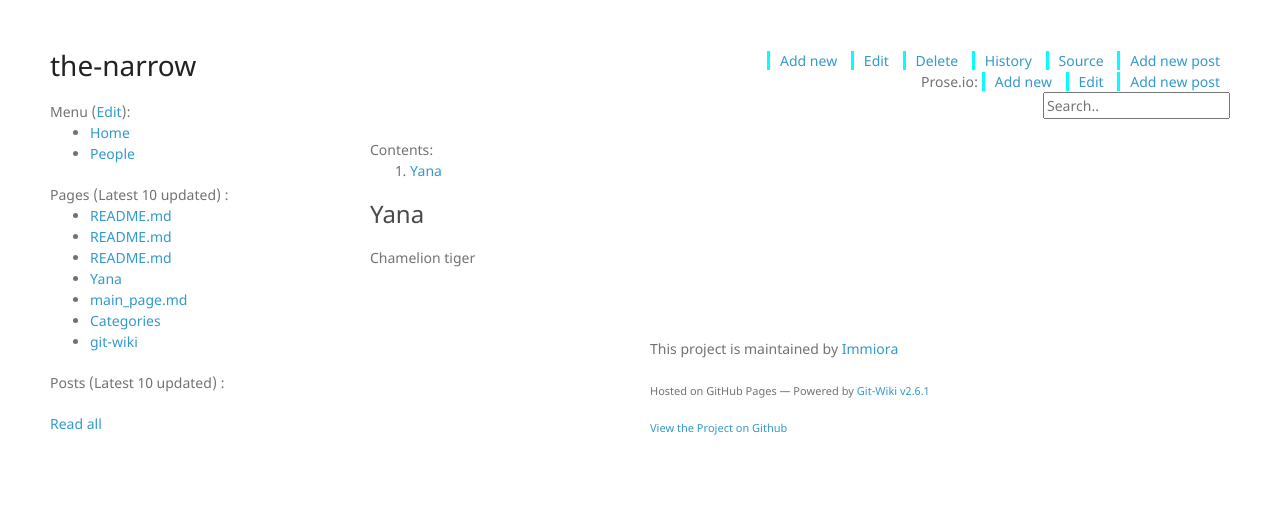
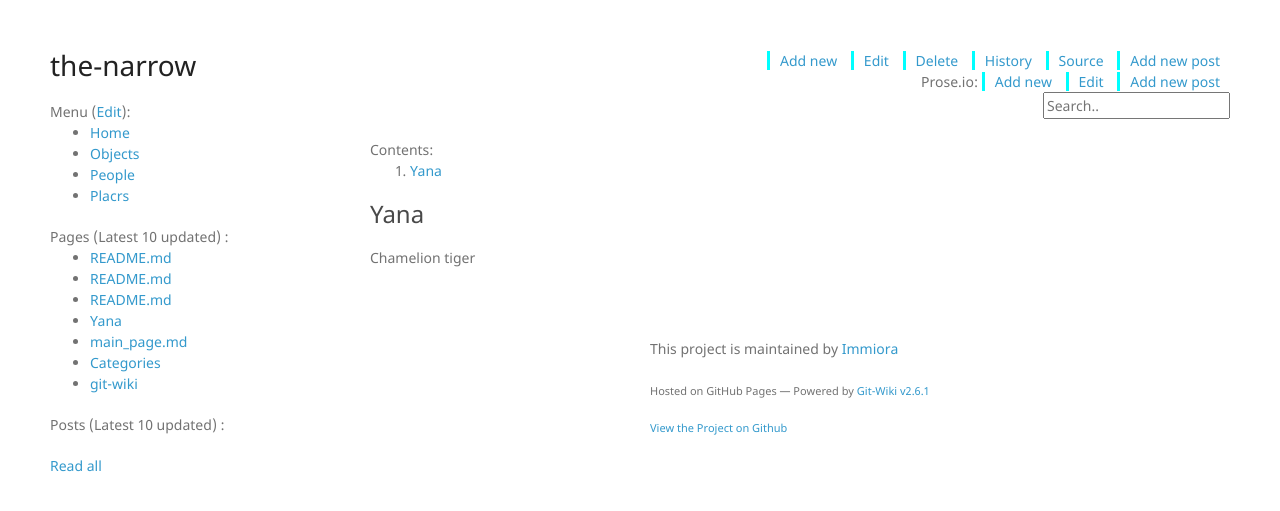
Before and after one commit to Immiora/the-narrow, a Jekyll site: the page built from wiki/people/Yana.md, in a window 1280 px wide. Shown: the top 511 px of the page. Built offline with Jekyll 4.4.1, drawn with Linux system fonts in a browser that asks for light colours; nearby versions of some CDN libraries.

Commit message:
Update menu.html

```diff
--- a/_includes/git-wiki/components/lists/menu.html
+++ b/_includes/git-wiki/components/lists/menu.html
@@ -2,5 +2,7 @@ Menu (<a href="{{ site.github.repository_url }}/edit/{{site.git_branch | escape}
 
 <ul>
   <li><a href="{{ '/' | relative_url }}">Home</a></li>
+  <li><a href="{{ '/objects/' | relative_url }}">Objects</a>
   <li><a href="{{ '/people/' | relative_url }}">People</a>
+  <li><a href="{{ '/places/' | relative_url }}">Placrs</a>
 </ul>
```
